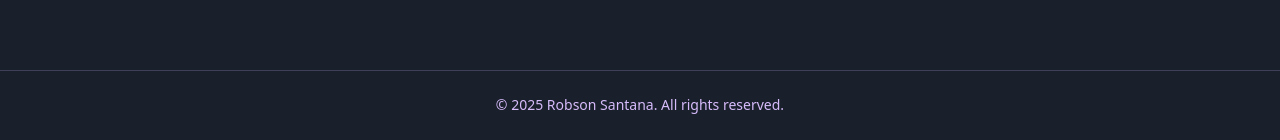
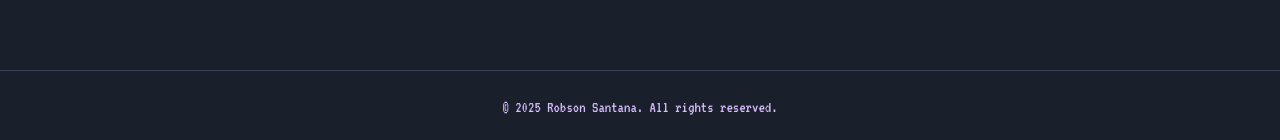
Before and after one commit to robsonswe/robsonswe.github.io, a Next.js app: page / in a window 1280 px wide. Shown: the part 1656-1796 px from the top of the page. Built offline with nearby package versions, Linux system fonts and the light colour scheme.

Commit message:
Adjust footer font

```diff
--- a/src/pages/index.jsx
+++ b/src/pages/index.jsx
@@ -66,8 +66,8 @@ export default function Home() {
         <Projects />
       </main>
 
-      <footer className="py-6 text-center border-t border-midgray">
-        <p className="text-sm">
+      <footer className="py-6 text-center border-t border-midgray font-terminal">
+        <p className="text-base">
           © {new Date().getFullYear()} Robson Santana. All rights reserved.
         </p>
       </footer>
```
